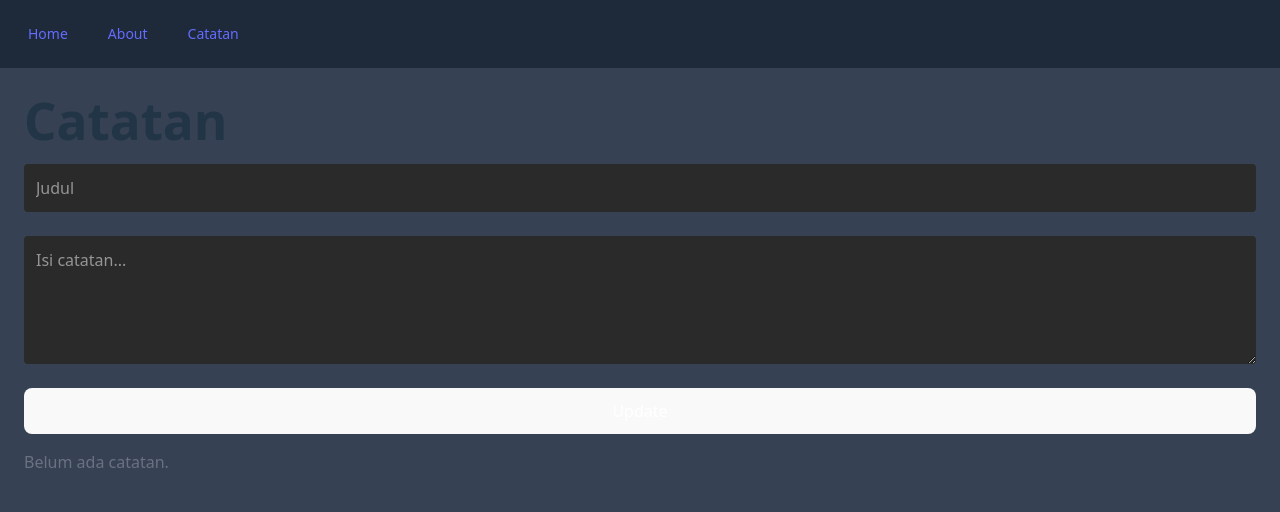
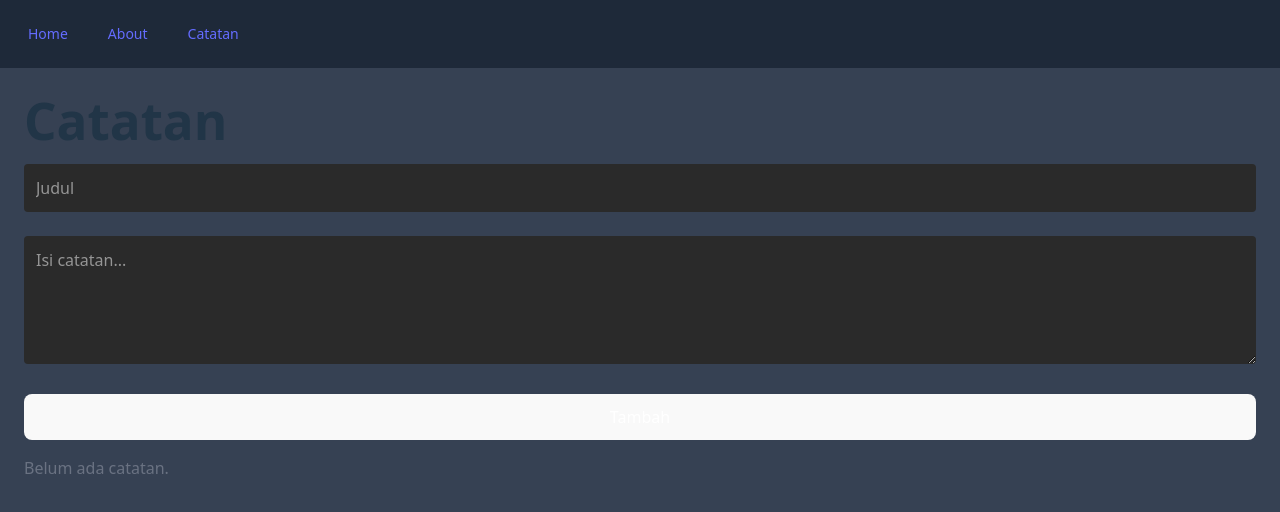
Before and after one commit to SenbiDev/react-task, a React (Vite) app: page /catatan in a window 1280 px wide. Shown: the top 512 px of the page. Built offline with nearby package versions, Linux system fonts and the light colour scheme.

Commit message:
memperbaiki react catatan

```diff
--- a/src/App.jsx
+++ b/src/App.jsx
@@ -1,8 +1,5 @@
 import { Outlet } from 'react-router-dom';
 import Navbar from './components/Navbar';
-import Catatan from './pages/Catatan';
-import CreateCatatan from './pages/CreateCatatan';
-import UpdateCatatan from './pages/UpdateCatatan';
 
 export default function App() {
   return (
--- a/src/components/BuatCatatan.jsx
+++ b/src/components/BuatCatatan.jsx
@@ -1,51 +1,60 @@
 import { useState, useEffect } from "react";
 
-export default function BuatCatatan({ addNote, updateNote, editNote }) {
+export default function BuatCatatan({ addNote, editNote, updateNote }) {
   const [title, setTitle] = useState('');
   const [content, setContent] = useState('');
 
   useEffect(() => {
     if (editNote) {
-      setTitle(editNote.title);
-      setContent(editNote.content);
-    } else {
-      setTitle('');
-      setContent('');
+      setTitle(editNote.title||"");
+      setContent(editNote.content||"");
     }
   }, [editNote]);
 
   const handleSubmit = (e) => {
     e.preventDefault();
-    if (!title || !content) return;
+    const data = {
+        ide:editNote?.id,
+        title: title.trim(),
+        content: content.trim(),
+    };
+    if (!data.title || !data.content) return;
 
-    const noteData = { title, content };
     if (editNote){
-        updateNote({ ...editNote, ...noteData });
-    } else{
-        addNote(noteData);
+        updateNote({
+            id:editNote.id,
+            title:title.trim(),
+            content:content.trim(),
+        });
+    } else {
+        addNote(data);
+        setTitle("");
+        setContent("");
     }
-    setTitle("");
-    setContent("");
-  };
+    }
 
 
   return (
     <form onSubmit={handleSubmit} className="flex flex-col gap-2 mb-4">
-      <input
+      <div>
+        <input
         type="text"
         placeholder="Judul"
         value={title}
         onChange={(e) => setTitle(e.target.value)}
         className="w-full mb-4 p-3 rounded bg-[#2A2A2A] text-white"
-      />
-      <textarea
+        />
+      </div>
+      <div>
+        <textarea
         wrap="soft"
         spellCheck="false"
         placeholder="Isi catatan..."
         value={content}
         onChange={(e) => setContent(e.target.value)}
         className="w-full mb-4 p-3 rounded bg-[#2A2A2A] text-white h-32"
-      ></textarea>
+        ></textarea>
+      </div>
       <button
         type="submit"
         className="bg-blue-500 text-white px-4 py-2 rounded"
--- a/src/components/Header.jsx
+++ /dev/null
@@ -1,7 +0,0 @@
-const Header = () => (
-    <header className="bg-black text-yellow-500 py-4 px-6">
-        <h1 className=" text-2xl font-bold">Catatan</h1>
-    </header>
-)
-
-export default Header;
--- a/src/components/HeaderBuat.jsx
+++ /dev/null
@@ -1,7 +0,0 @@
-const HeaderBuat = () => (
-    <header className="bg-black text-yellow-500 pu-4 px-2">
-        <h1 className="text-2xl font-bold">Buat Catatan</h1>
-    </header>
-)
-
-export default HeaderBuat;
--- a/src/components/HeaderEdit.jsx
+++ /dev/null
@@ -1,7 +0,0 @@
-const HeaderEdit = () => (
-    <header className="bg-black text-yellow-500 pu-4 px-2">
-        <h1 className="text-2xl font-bold">Edit Catatan</h1>
-    </header>
-)
-
-export default HeaderEdit
--- a/src/components/Home.jsx
+++ b/src/components/Home.jsx
@@ -1,7 +1,8 @@
 export default function Home({ note, onEdit, onDelete }) {
   return (
     <li className="flex justify-between items-center bg-white p-3 rounded shadow">
-      <span className="text-black font-bold">{note.judul}</span>
+      <h2 className="text-black font-bold">{note.title}</h2>
+      <p className="text-black font-semibold">{note.content}</p>
       <div className="space-x-2">
         <button
           onClick={() => onEdit(note)}
--- a/src/pages/Catatan.jsx
+++ b/src/pages/Catatan.jsx
@@ -4,19 +4,22 @@ import BuatCatatan from "../components/BuatCatatan";
 
 export default function Catatan() {
     const [notes, setNotes]=useState([]);
-    const [editid, setEditid]=useState(null);
-    const [title, setTitle]=useState("")
-    const [content, setContent]=useState("")
+    const [editNote, setEditNote]=useState(null);
 
     const addNote = (noteData) => {
-        if (editid) {
-            setNotes(notes.map((note) =>
-                note.id === edit ? { ...noteData} : note
-        ));
-        setEditid(null);
+        if (editNote) {
+            setNotes(
+                notes.map((note) =>
+                note.id === editNote.id ? { ...note, ...noteData} : note
+            )
+        );
+        setEditNote(null);
         } else {
-            setNotes ([...notes, { id : Date.now(), judul : noteData.title}]);
+            setNotes ([
+                ...notes,{ id : Date.now(), title : noteData.title, content : noteData.content },
+            ]);
         }
+        setEditNote(null);
         // ([...notes, { id : Date.now(), {title : nilai, content : nilai} }])
     };
 
@@ -26,21 +29,22 @@ export default function Catatan() {
         }
     };
 
-    const editNote = (note) => {
-        setEditid(note.id);
+    const handleEdit = (note) => {
+        setEditNote(note);
     }
 
-    const handleEdit = (note) => {
-        setTitle(note.title);
-        setContent(note.content);
-        setEditid(note.id);
+    const updateNote = (updateData) => {
+        setNotes(notes.map(note =>
+            note.id === updateData.id ? updateData : note
+        ));
+        setEditNote(null);
     };
 
   return (
     <div className="min-h-screen bg-gray-700 p-6">
       <h1 className="text-2xl font-bold mb-4">Catatan</h1>
 
-      <BuatCatatan addNote={addNote} handleEdit={handleEdit} deleteNote={deleteNote} editNote={editNote}/>
+      <BuatCatatan addNote={addNote} deleteNote={deleteNote} editNote={editNote} updateNote={updateNote}/>
 
       {notes.length > 0 ? (
         <ul className="space-y-2">
@@ -50,6 +54,8 @@ export default function Catatan() {
               note={note}
               onEdit={handleEdit}
               onDelete={deleteNote}
+              updateData={updateNote}
+
             />
           ))}
         </ul>
```
Also changed, not shown: src/main.jsx (+0 -10 lines).
